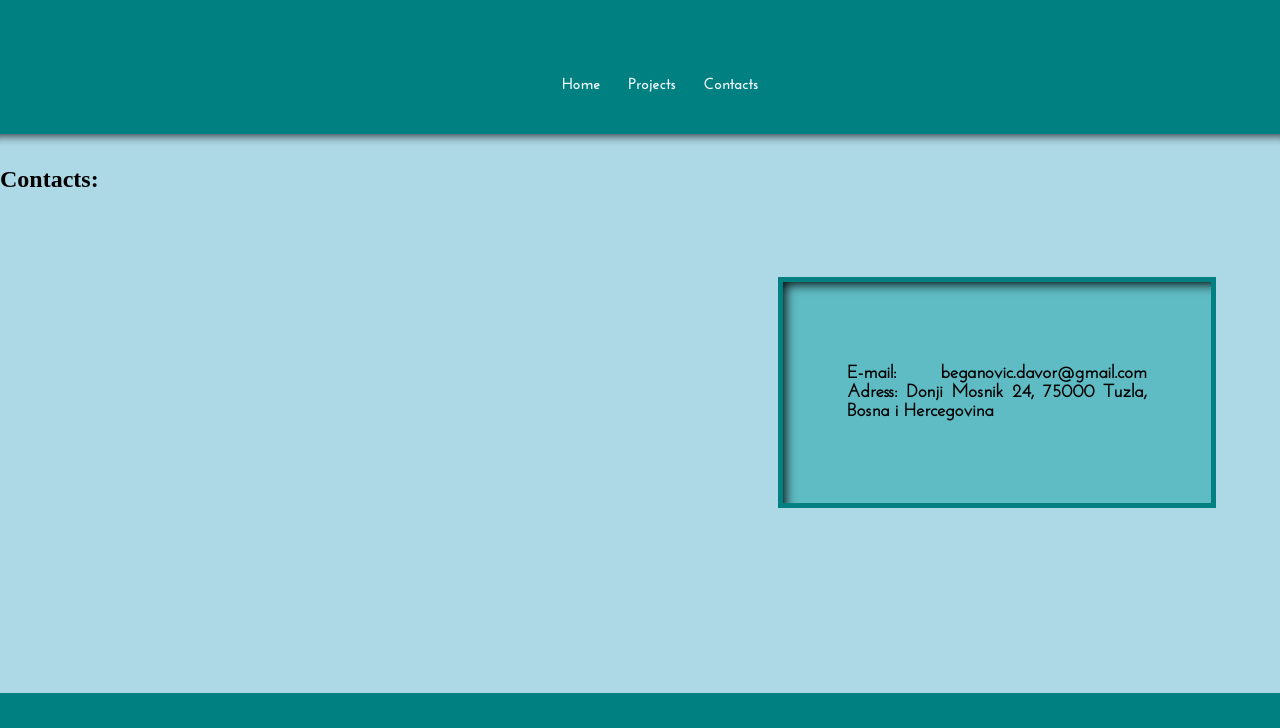
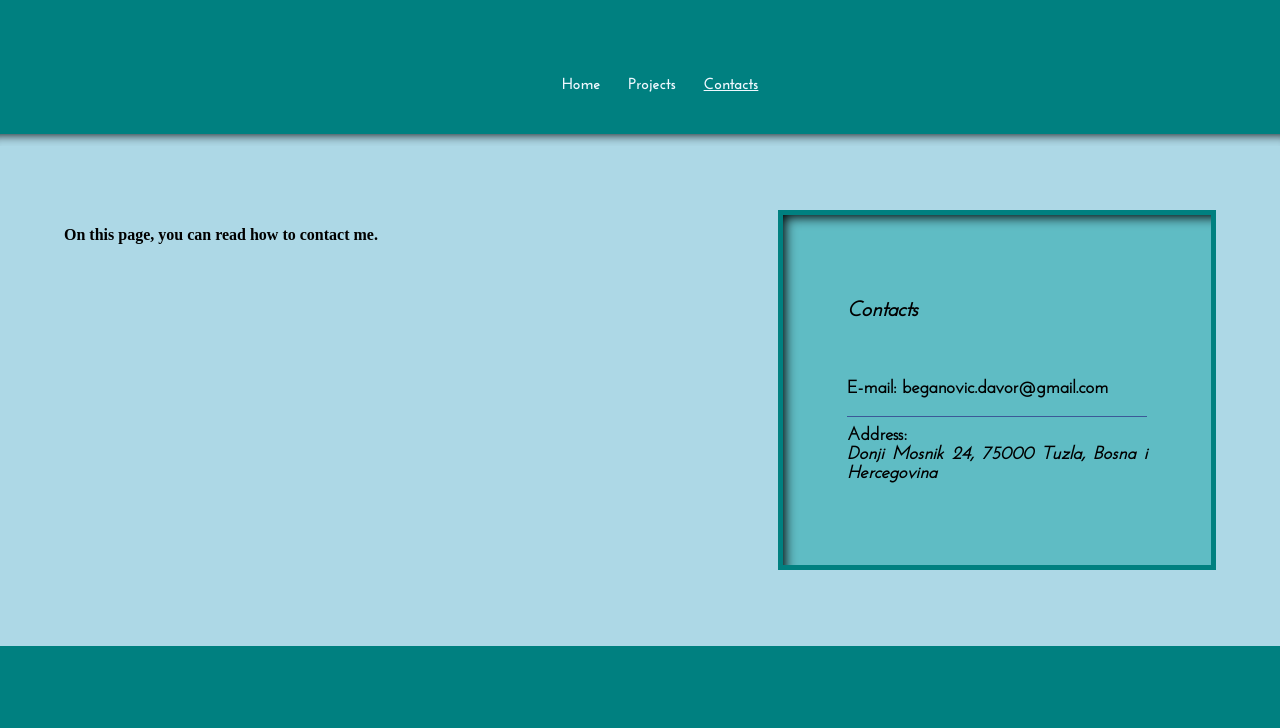
Before and after one commit to BegaDavor/BegaDavor.github.io, a plain HTML site: page Contacts.html in a window 1280 px wide. Shown: the part 72-800 px from the top of the page. Drawn offline with Linux system fonts and the light colour scheme; a script that the page names is missing.

Commit message:
Portfolio

```diff
--- a/Contacts.html
+++ b/Contacts.html
@@ -22,16 +22,24 @@
             <ul>
                 <li><a href = "index.html">Home</a></li>
                 <li><a href = "Projects.html">Projects</a></li>
-                <li><a href="Contacts.html">Contacts</a></li>
+                <li><a href="Contacts.html"><u>Contacts</u> </a></li>
             </ul>
         </nav>
     <hr id = "headerLine">
+    <div class="row-left">
 
-    <h2>Contacts: </h2>
+        <p>
+            On this page, you can read how to contact me.
+        </p>
+
+    </div>
 <div class="mail">
+    <h3><em>Contacts</em></h3>
+    <br>
     <p>
-        E-mail: beganovic.davor@gmail.com
-        Adress: Donji Mosnik 24, 75000 Tuzla, Bosna i Hercegovina
+        <strong>E-mail: </strong>beganovic.davor@gmail.com
+        <hr class="divide">
+        <strong>Address: </strong> <Address>Donji Mosnik 24, 75000 Tuzla, Bosna i Hercegovina</Address>
     </p>
 </div>
 
--- a/style.css
+++ b/style.css
@@ -155,36 +155,17 @@ body{
     text-decoration: underline;
 }
 
-/* Style inputs with type="text", select elements and textareas */
-input[type=text], select, textarea {
-    width: 100%; /* Full width */
-    padding: 12px; /* Some padding */
-    border: 1px solid #ccc; /* Gray border */
-    border-radius: 4px; /* Rounded borders */
-    box-sizing: border-box; /* Make sure that padding and width stays in place */
-    margin-top: 6px; /* Add a top margin */
-    margin-bottom: 16px; /* Bottom margin */
-    resize: vertical /* Allow the user to vertically resize the textarea (not horizontally) */
+hr.divide {
+
+    height: 1px;
+    fill: #3B5998;
+    background: #3B5998;
+    border: 0;
+
 }
 
-/* Style the submit button with a specific background color etc */
-input[type=submit] {
-    background-color: #4CAF50;
-    color: white;
-    padding: 12px 20px;
-    border: none;
-    border-radius: 4px;
-    cursor: pointer;
+.row-left{
+    padding: 5%;
+    float: left;
+    text-align: left;
 }
-
-/* When moving the mouse over the submit button, add a darker green color */
-input[type=submit]:hover {
-    background-color: #45a049;
-}
-
-/* Add a background color and some padding around the form */
-.container {
-    border-radius: 5px;
-    background-color: #f2f2f2;
-    padding: 20px;
-}
```
Also changed, not shown: Projects.html (+1 -1 lines), index.html (+7 -1 lines), images/profile.jpeg (added), images/profile1.jpeg (added).
